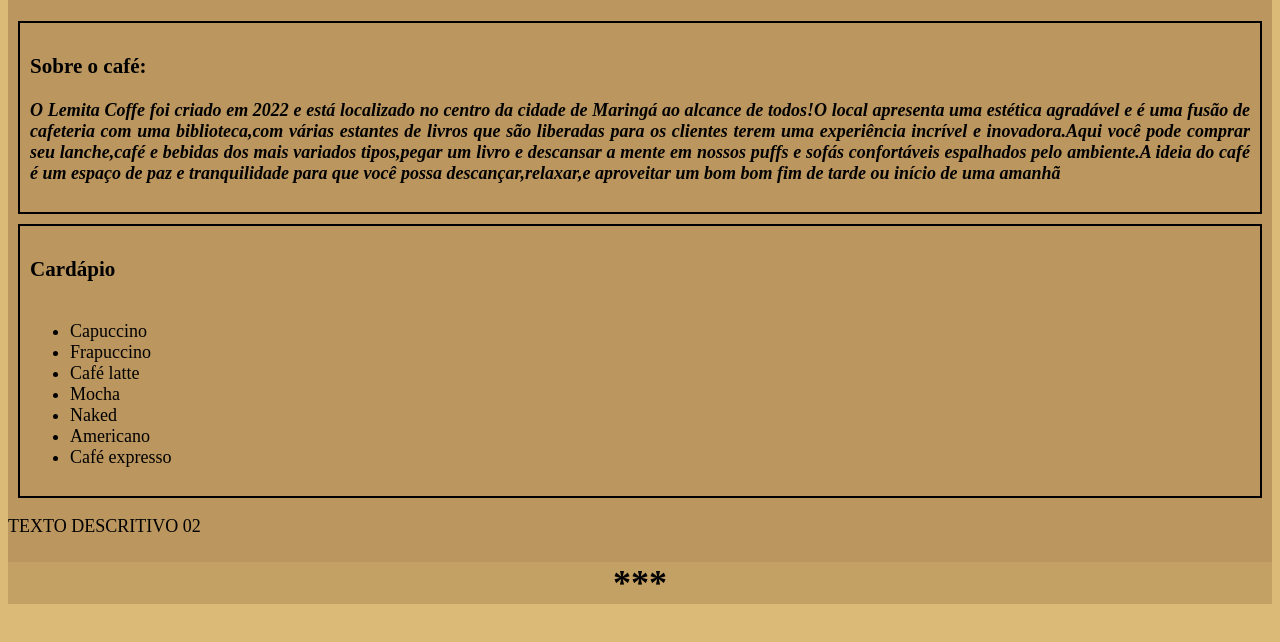
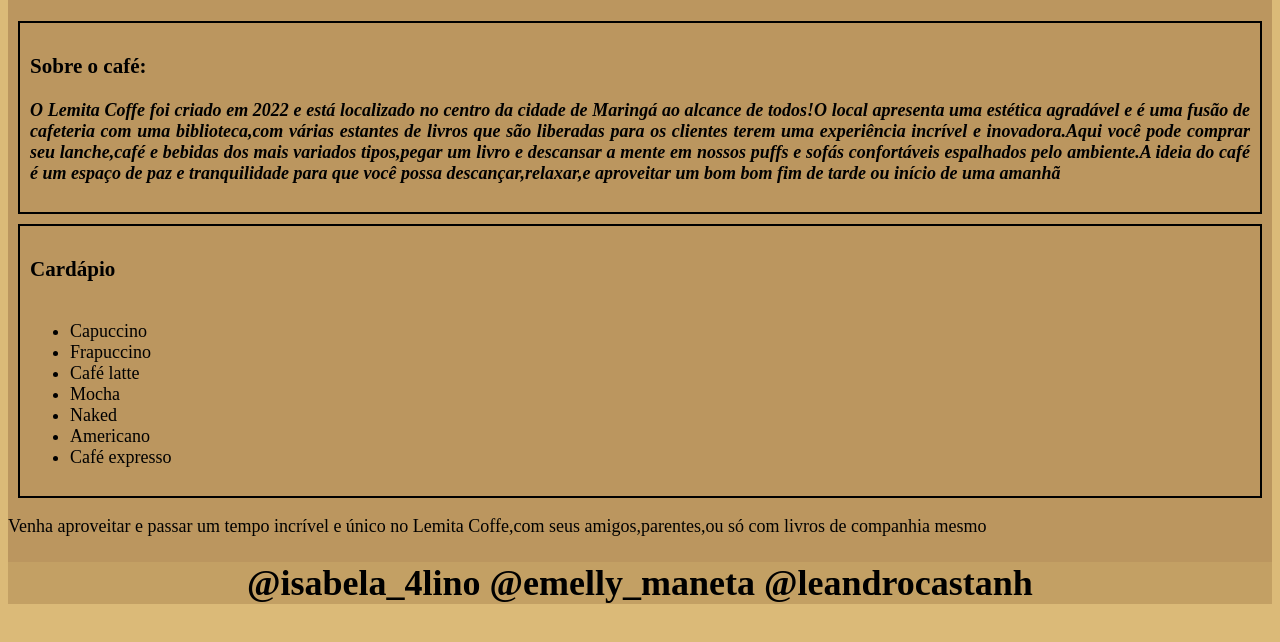
Before and after one commit to Leandro-Emelly-Isabela/3-trimestre, a plain HTML site: page index.html in a window 1280 px wide. Shown: the part 112-754 px from the top of the page. Drawn offline with Linux system fonts and the light colour scheme; a script that the page names is missing.

Commit message:
Update index.html

```diff
--- a/index.html
+++ b/index.html
@@ -29,8 +29,8 @@
                         <li>Café expresso</li>
                 </ul>
             </div>
-            <p>TEXTO DESCRITIVO 02</p>
-            <h1>***</h1>
+            <p>Venha aproveitar e passar um tempo incrível e único no Lemita Coffe,com seus amigos,parentes,ou só com livros de companhia mesmo</p>
+            <h1>@isabela_4lino @emelly_maneta @leandrocastanh</h1>
         </main>
         <footer><p><igm id='TITULODAIMAGEM' src='NOMEDOARQUIVO.png' alt='DESCRICAO DA IMAGEM'></p>
         </footer>
```
